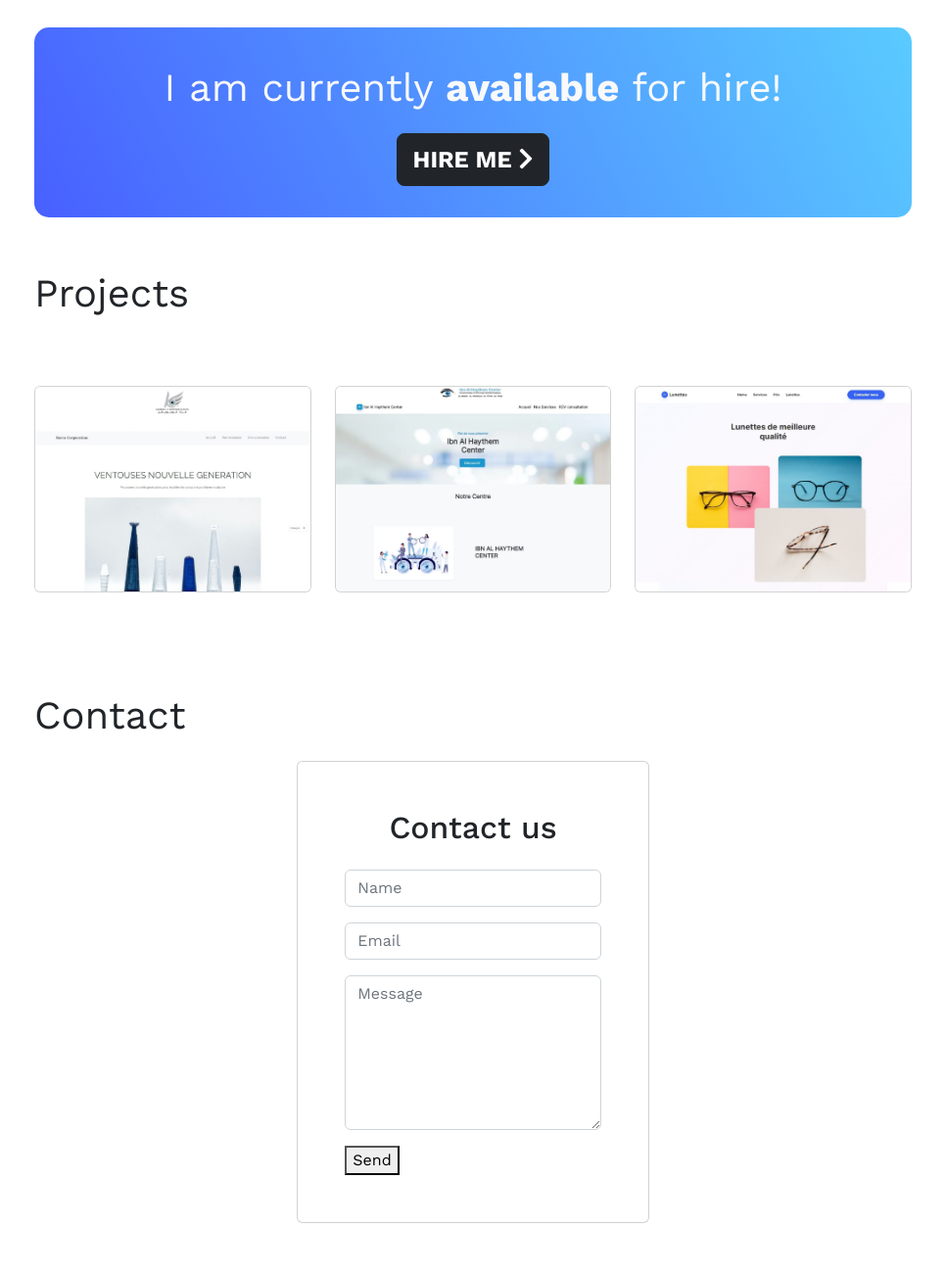
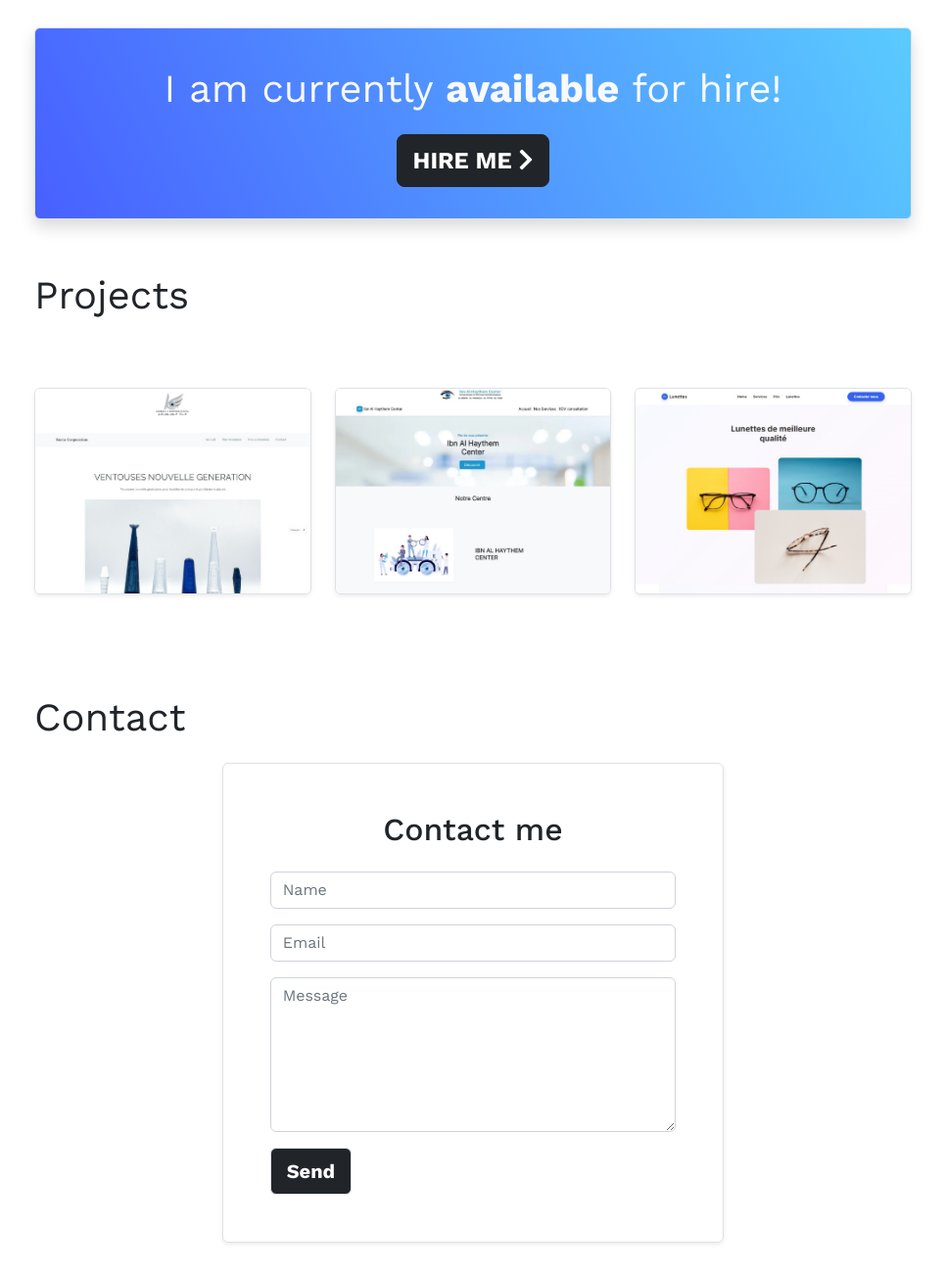
Before and after one commit to LazyClicks/lazyclicks.github.io, a plain HTML site: page index.html in a window 1280 px wide. Shown: the part 980-2281 px from the top of the page at 98% size, without its empty margins (157-1122 px from the left). Drawn offline with nearby package versions, Linux system fonts and the light colour scheme.

Commit message:
Update index.html

```diff
--- a/index.html
+++ b/index.html
@@ -36,8 +36,8 @@
         </section>
         <section class="py-4">
             <div class="container" data-aos="zoom-in" data-aos-once="true">
-                <div style="padding: 2em 1em;text-align: center;background: linear-gradient(63deg, #4860ff 0%, #5acbff 100%), #5bd2ff;border-radius: 15px;">
-                    <p class="fs-1 text-light" style="text-align: center;border-radius: 15px;">I am currently <strong>available</strong> for hire!</p><button class="btn btn-dark btn-lg text-uppercase fs-4 fw-bold" type="button">Hire me&nbsp;<i class="fas fa-chevron-right"></i></button>
+                <div class="border rounded shadow" style="padding: 2em 1em;text-align: center;background: linear-gradient(63deg, #4860ff 0%, #5acbff 100%), #5bd2ff;border-radius: 15px;">
+                    <p class="fs-1 text-light" style="text-align: center;border-radius: 15px;">I am currently <strong>available</strong> for hire!</p><a class="btn btn-dark btn-lg text-uppercase fs-4 fw-bold" role="button" href="#contact">Hire me&nbsp;<i class="fas fa-chevron-right"></i></a>
                 </div>
             </div>
         </section>
@@ -46,33 +46,35 @@
                 <p class="fs-1 text-dark">Projects</p>
                 <div class="row gx-4 gy-4 row-cols-1 row-cols-md-2 row-cols-lg-3 py-5">
                     <div class="col" data-aos="zoom-in" data-aos-once="true">
-                        <div class="card"><img class="card-img w-100 d-block" src="assets/img/11.jpeg"></div>
+                        <div class="card border rounded shadow-sm"><img class="card-img w-100 d-block" src="assets/img/11.jpeg"><a class="stretched-link" href="https://korracoporation.com" target="_blank"></a></div>
                     </div>
                     <div class="col" data-aos="zoom-in" data-aos-delay="50" data-aos-once="true">
-                        <div class="card"><img class="card-img w-100 d-block" src="assets/img/2222.jpeg"></div>
+                        <div class="card border rounded shadow-sm"><a class="stretched-link" href="https://ibnalhaythemcenter.com" target="_blank"></a><img class="card-img w-100 d-block" src="assets/img/2222.jpeg"></div>
                     </div>
                     <div class="col" data-aos="zoom-in" data-aos-delay="100" data-aos-once="true">
-                        <div class="card"><img class="card-img w-100 d-block" src="assets/img/Web%20capture_2-11-2022_286_lunettes.bss.design.jpeg"></div>
+                        <div class="card border rounded shadow-sm"><img class="card-img w-100 d-block" src="assets/img/Web%20capture_2-11-2022_286_lunettes.bss.design.jpeg"></div>
                     </div>
                 </div>
             </div>
         </section>
-        <section class="py-4">
+        <section id="contact" class="py-4">
             <div class="container">
                 <p class="fs-1 text-dark">Contact</p>
-                <div class="row d-flex justify-content-center"><div class="col-md-8 col-lg-6 col-xl-5 col-xxl-4">
-    <div class="card mb-5">
-        <div class="card-body p-sm-5">
-            <h2 class="text-center mb-4">Contact us</h2>
-            <form action="https://send.pageclip.co/lUMzq8CG7dF1F8kDa7HTDfGWOyHWG1yU/Contact-form" class="pageclip-form" method="post">
-                <div class="mb-3"><input id="name-2" class="form-control" type="text" name="name" placeholder="Name" /></div>
-                <div class="mb-3"><input id="email-2" class="form-control" type="email" name="email" placeholder="Email" /></div>
-                <div class="mb-3"><textarea id="message-2" class="form-control" name="message" rows="6" placeholder="Message"></textarea></div>
-                <div><button class="pageclip-form__submit" type="submit">Send </button></div>
-            </form>
-        </div>
-    </div>
-</div></div>
+                <div class="row d-flex justify-content-center">
+                    <div class="col-7">
+                        <div class="card border rounded shadow-sm mb-5">
+                            <div class="card-body p-sm-5">
+                                <h2 class="text-center mb-4">Contact me</h2>
+                                <form action="https://send.pageclip.co/lUMzq8CG7dF1F8kDa7HTDfGWOyHWG1yU/Contact-form" class="pageclip-form" method="post">
+                                    <div class="mb-3"><input class="form-control form-control" type="text" id="name-2" name="name" placeholder="Name" autocomplete="on" required=""></div>
+                                    <div class="mb-3"><input class="form-control form-control" type="email" id="email-2" name="email" placeholder="Email" autocomplete="on" inputmode="email" required=""></div>
+                                    <div class="mb-3"><textarea class="form-control" id="message-2" name="message" rows="6" placeholder="Message" spellcheck="true"></textarea></div>
+                                    <div><button class="btn btn-dark btn-lg fw-bold border rounded" type="submit">Send </button></div>
+                                </form>
+                            </div>
+                        </div>
+                    </div>
+                </div>
             </div>
         </section>
     </main>
```
